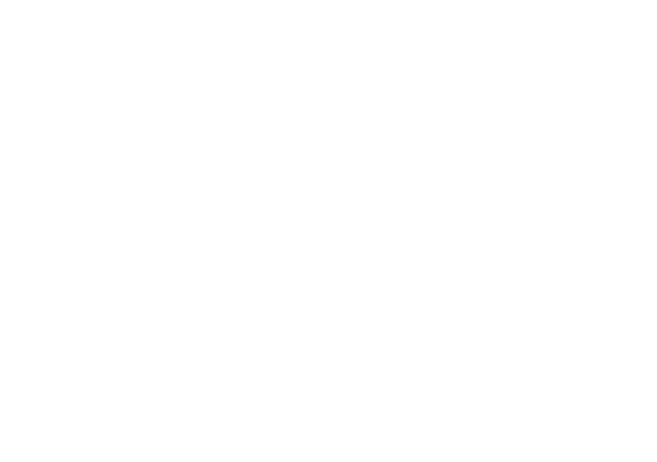
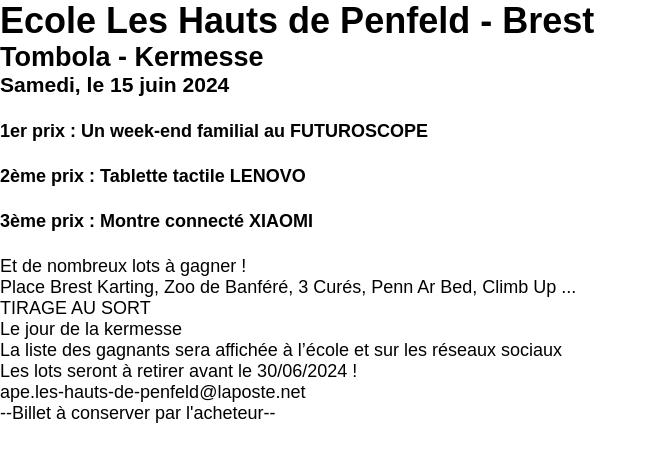
Before and after one commit to VSABernard/ticket-tombola, a React (Create React App) app: page / in a window 1280 px wide. Before the commit this address had no page. Shown: the top 462 px of the page, without its empty margins (0-657 px from the left). Built offline with nearby package versions, Linux system fonts and the light colour scheme.

Commit message:
Add lottery date

```diff
--- a/public/index.html
+++ b/public/index.html
@@ -2,14 +2,14 @@
 <html lang="en">
   <head>
     <meta charset="utf-8" />
-    <link rel="icon" href="%PUBLIC_URL%/favicon.ico" />
+    <link rel="icon" href="../src/assets/logo_ape.png" />
     <meta name="viewport" content="width=device-width, initial-scale=1" />
     <meta name="theme-color" content="#000000" />
     <meta
       name="description"
       content="Web site created using create-react-app"
     />
-    <link rel="apple-touch-icon" href="%PUBLIC_URL%/logo192.png" />
+    <link rel="apple-touch-icon" href="../src/assets/logo_ape.png" />
     <!--
       manifest.json provides metadata used when your web app is installed on a
       user's mobile device or desktop. See https://developers.google.com/web/fundamentals/web-app-manifest/
@@ -24,11 +24,13 @@
       work correctly both with client-side routing and a non-root public URL.
       Learn how to configure a non-root public URL by running `npm run build`.
     -->
-    <title>React App</title>
+    <title>Ticket Tombola 2024</title>
   </head>
   <body>
     <noscript>You need to enable JavaScript to run this app.</noscript>
-    <div id="root"></div>
+    <div id="root">
+      <p>APE du groupe scolaire Les Hauts de Penfeld - Brest</p>
+    </div>
     <!--
       This HTML file is a template.
       If you open it directly in the browser, you will see an empty page.
--- a/src/App.jsx
+++ b/src/App.jsx
@@ -1,12 +1,13 @@
-import { BrowserRouter, Routes } from "react-router-dom"
+import { BrowserRouter, Route, Routes } from "react-router-dom"
 
 import "./style/_reset.css"
+import Infos from "./components/Infos/Infos"
 
 function App() {
     return (
         <BrowserRouter>
             <Routes>
-
+                <Route path="/" element={<Infos/>} />
             </Routes>
         </BrowserRouter>
     )
--- a/src/components/Infos/Infos.jsx
+++ b/src/components/Infos/Infos.jsx
@@ -1,12 +1,13 @@
 import React from "react";
+import Header from "../Header/Header";
+import Price from "../Price/Price";
 import "./Infos.css";
 
 const Infos = () => {
     return(
         <div className="InfosPage">
-            <ul className="Infos-header">
-
-            </ul>
+            <Header />
+            <Price />
         </div>
     )
 }
--- a/src/components/Price/Price.js
+++ b/src/components/Price/Price.js
@@ -5,13 +5,23 @@ const Price = () => {
     return(
         <div className="List-price">
             <div className="First-price">
-                <h3>1er prix : Un week-end familial au FUTUROSCOPE</h3>
-                <h3>2ème prix : Tablette tactile LENOVO</h3>
-                <h3>3ème prix : Montre connecté XIAOMI</h3>
+                <h4>1er prix : Un week-end familial au FUTUROSCOPE</h4>
+                <h4>2ème prix : Tablette tactile LENOVO</h4>
+                <h4>3ème prix : Montre connecté XIAOMI</h4>
             </div>
             <div className="Subt-price">
-                <h4>Et de nombreux lots à gagner !</h4>
-                <h4>Place Brest Karting, Zoo de Banféré, 3 Curés, Penn Ar Bed, Climb Up ...</h4>
+                <p>Et de nombreux lots à gagner !</p>
+                <p>Place Brest Karting, Zoo de Banféré, 3 Curés, Penn Ar Bed, Climb Up ...</p>
+            </div>
+            <div className="Lottery-date">
+                <p>TIRAGE AU SORT</p>
+                <p>Le jour de la kermesse</p>
+                <p>La liste des gagnants sera affichée à l’école et sur les réseaux sociaux</p>
+                <p>Les lots seront à retirer avant le 30/06/2024 !</p>
+                <p>ape.les-hauts-de-penfeld@laposte.net</p>
+            </div>
+            <div className="Buyer">
+                <p>--Billet à conserver par l'acheteur--</p>
             </div>
         </div>
     )
--- /dev/null
+++ b/src/pages/page.jsx
@@ -0,0 +1,3 @@
+import React from "react";
+import logo from "../assets/logo_ape.png"
+import '../pages/page.css'
```
Also changed, not shown: src/components/Aside/Aside.jsx (+13 -0 lines), src/assets/logo_ape.png (added), src/pages/page.css (added).
